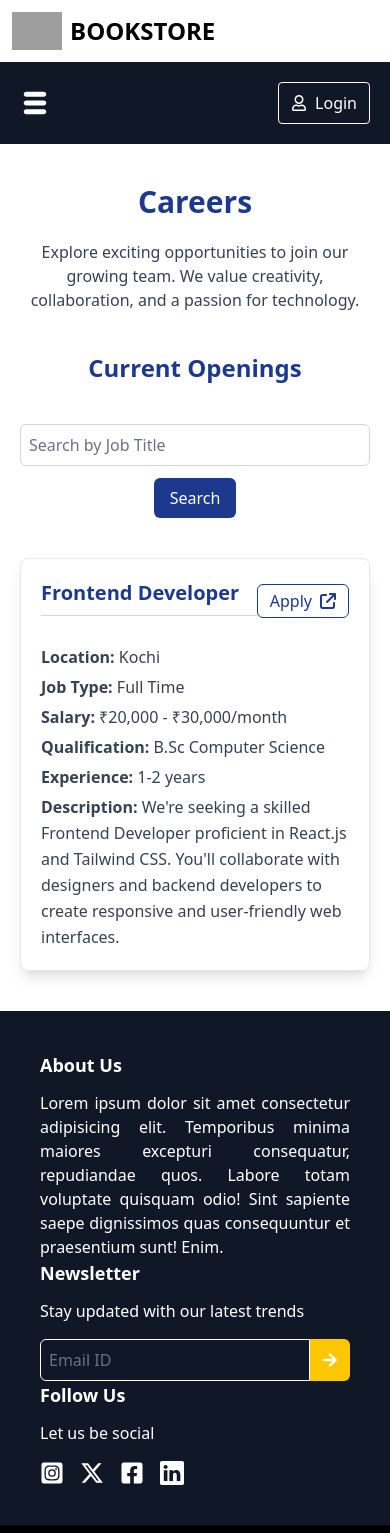
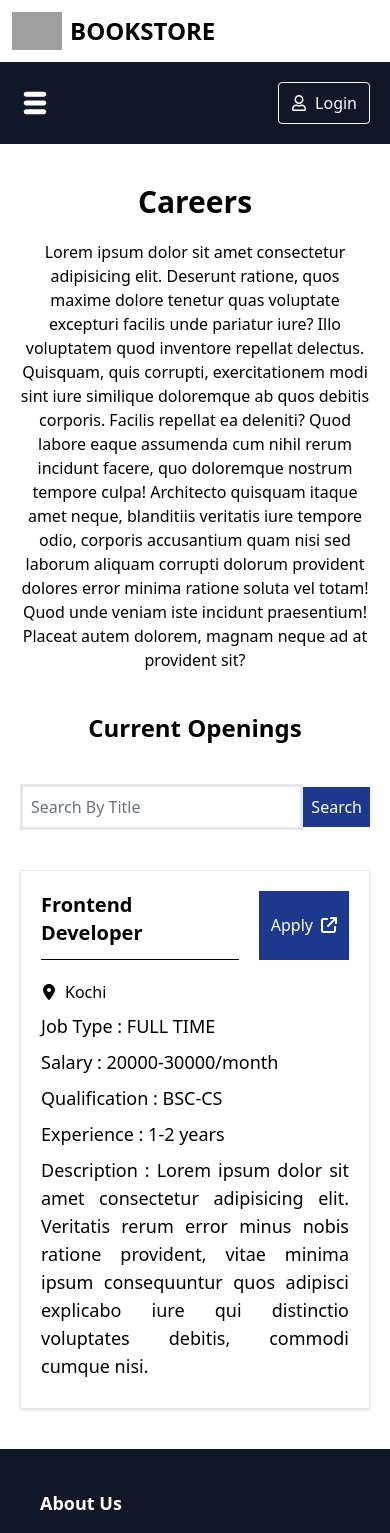
Before and after one commit to JefryPaul/bookstorefrontend, a React (Vite) app: page /careers in a window 390 px wide. Shown: the top 1533 px of the page. Built offline with nearby package versions, Linux system fonts and the light colour scheme; grey boxes are pictures that could not be loaded.

Commit message:
Implemented modal in Careers page

```diff
--- a/src/Services/allAPI.js
+++ b/src/Services/allAPI.js
@@ -1,4 +1,5 @@
 import commonAPI from "./commonAPI"
+import SERVERURL from "./serverURL"
 
 export const registerAPI = async(reqbody) => {
     return await commonAPI("POST", `${SERVERURL}/register`, reqbody)
--- a/src/Users/Pages/Careers.jsx
+++ b/src/Users/Pages/Careers.jsx
@@ -1,58 +1,89 @@
-import React from 'react'
+import React, { useState } from 'react'
 import Header from '../../Common/Components/Header'
 import Footer from '../../Common/Components/Footer'
-import { FaArrowUpRightFromSquare } from 'react-icons/fa6'
+import { FaArrowUpRightFromSquare } from "react-icons/fa6";
+import { FaLocationDot } from "react-icons/fa6";
+
+
 
 function Careers() {
+    const [modalControl, setModalControl] = useState(false);
+
   return (
     <>
-      <Header />
+    <Header/>
+      <div className="md:px-40 p-5">
+        <div className="text-center my-5">
+          <h1 className='text-3xl font-bold mb-5'>Careers</h1>
+          <p>Lorem ipsum dolor sit amet consectetur adipisicing elit. Deserunt ratione, quos maxime dolore tenetur quas voluptate excepturi facilis unde pariatur iure? Illo voluptatem quod inventore repellat delectus. Quisquam, quis corrupti, exercitationem modi sint iure similique doloremque ab quos debitis corporis. Facilis repellat ea deleniti? Quod labore eaque assumenda cum nihil rerum incidunt facere, quo doloremque nostrum tempore culpa! Architecto quisquam itaque amet neque, blanditiis veritatis iure tempore odio, corporis accusantium quam nisi sed laborum aliquam corrupti dolorum provident dolores error minima ratione soluta vel totam! Quod unde veniam iste incidunt praesentium! Placeat autem dolorem, magnam neque ad at provident sit?</p>
+        </div>
+        <div className="my-10">
+          <h1 className='text-2xl font-bold text-center'>Current Openings</h1>
+          <div className="flex my-10 justify-center items-center">
+            <input className='p-2 border-3 border-gray-200 text-black w-100 placeholder-gray-500' type="text" placeholder='Search By Title'/>
+            <button className='bg-blue-900 text-white p-2 hover:bg-white hover:text-blue-900 hover:border hover:border-blue-800'>Search</button>
 
-      <div className='md:px-40 p-5'>
-        <div className='text-center my-5'>
-          <h1 className='text-3xl font-bold mb-5 text-blue-900'>Careers</h1>
-          <p className='text-gray-700'>
-            Explore exciting opportunities to join our growing team. We value creativity, collaboration, and a passion for technology.
-          </p>
-        </div>
-
-        <div className="my-10">
-          <h1 className='text-2xl font-bold text-center text-blue-900'>Current Openings</h1>
-          <div className="flex flex-col md:flex-row gap-3 justify-center items-center my-10">
-            <input
-              className='p-2 border border-gray-300 rounded-md text-black w-full md:w-1/2 placeholder-gray-500'
-              type="text"
-              placeholder='Search by Job Title'
-            />
-            <button className='bg-blue-900 text-white px-4 py-2 rounded-md hover:bg-white hover:text-blue-900 hover:border hover:border-blue-800 transition'>
-              Search
-            </button>
           </div>
         </div>
+        {/* job-listing */}
+        <div className="border border-gray-200 p-5 shadow my-5">
+          <div className="flex mb-5">
+            <div className='w-full'>
+              <h1 className='text-xl pb-3 font-bold'>Frontend Developer</h1>
+              <hr />
+            </div>
+            <button onClick={() => setModalControl(true)} className='text-white p-3 ms-5 flex items-center bg-blue-900'>Apply <FaArrowUpRightFromSquare className='ms-2'/></button>
+          </div>
+          <p className='flex'><FaLocationDot className='me-2 mt-1' /> Kochi</p>
+          <p className='text-lg my-2'>Job Type : FULL TIME</p>
+          <p className='text-lg my-2'>Salary : 20000-30000/month</p>
+          <p className='text-lg my-2'>Qualification : BSC-CS</p>
+          <p className='text-lg my-2'>Experience : 1-2 years</p>
+          <p className='text-lg my-2 text-justify'>Description : Lorem ipsum dolor sit amet consectetur adipisicing elit. Veritatis rerum error minus nobis ratione provident, vitae minima ipsum consequuntur quos adipisci explicabo iure qui distinctio voluptates debitis, commodi cumque nisi.</p>
+        </div>
+      </div>
 
-        <div className='border border-gray-200 p-5 shadow-lg rounded-lg my-5 hover:shadow-xl transition'>
-          <div className='flex justify-between items-center mb-5'>
-            <div className='w-full'>
-              <h2 className='text-xl font-semibold text-blue-900'>Frontend Developer</h2>
-              <hr className='my-2 border-gray-300' />
+
+      {modalControl &&
+      <div className='relative z-10 overflow-y-hidden'>
+        <div className='bg-gray-500/75 fixed inset-0'>
+          <div className='flex justify-center items-center min-h-screen scroll-auto'>
+            <div className='bg-white rounded-2xl md:w-200 w-100'>
+              <div className='bg-gray-800 text-white flex justify-between rounded items-center p-3'>
+                  <h3>Application Form</h3>
+                  <button onClick={()=>setModalControl(false)}>X</button>
+              </div>
+              <div className='flex justify-between md:mx-10 md:my-5'>
+                <input className='border md:p-2' type="text" placeholder='Full Name'/>
+                <input className='border md:p-2' type="text" placeholder='Qualification'/>
+              </div>
+              <div className='flex justify-between md:mx-10 md:my-5'>
+                <input className='border md:p-2' type="text" placeholder='Email Id'/>
+                <input className='border md:p-2' type="text" placeholder='Phone'/>
+              </div>
+              <div className='md:mx-10'>
+                <textarea
+                  placeholder="Cover Letter"
+                  className="w-full h-30 p-4 text-lg border"
+                ></textarea>
+              </div>
+              <div className='ms-10 flex flex-col mb-5 me-10'>
+                <p className='text-xl my-3'>Upload Resume:</p>
+                <div>
+                  <input type="file" className='w-full border p-2'/>
+                </div>
+
+              </div>
+              <div className='bg-gray-300 mt-5 p-5 flex justify-end'>
+                  <button className='p-3 bg-amber-600 rounded text-white hover:border hover:border-amber-600 hover:bg-white hover:text-amber-600 hover:text-amber-600'>Reset</button>
+                  <button className='p-3 bg-green-600 rounded text-white hover:border hover:border-green-600 hover:bg-white hover:text-green-600 ms-3'>Submit</button>
+              </div>
             </div>
-            <button className='flex items-center gap-2 text-blue-900 border border-blue-900 px-3 py-1 rounded-md hover:bg-blue-900 hover:text-white transition'>
-              Apply <FaArrowUpRightFromSquare />
-            </button>
-          </div>
-
-          <div className='text-gray-700 leading-relaxed space-y-1'>
-            <p><strong>Location:</strong> Kochi</p>
-            <p><strong>Job Type:</strong> Full Time</p>
-            <p><strong>Salary:</strong> ₹20,000 - ₹30,000/month</p>
-            <p><strong>Qualification:</strong> B.Sc Computer Science</p>
-            <p><strong>Experience:</strong> 1-2 years</p>
-            <p><strong>Description:</strong> We're seeking a skilled Frontend Developer proficient in React.js and Tailwind CSS. You'll collaborate with designers and backend developers to create responsive and user-friendly web interfaces.</p>
           </div>
         </div>
       </div>
-
-      <Footer />
+      }
+    <Footer/>
     </>
   )
 }
```
